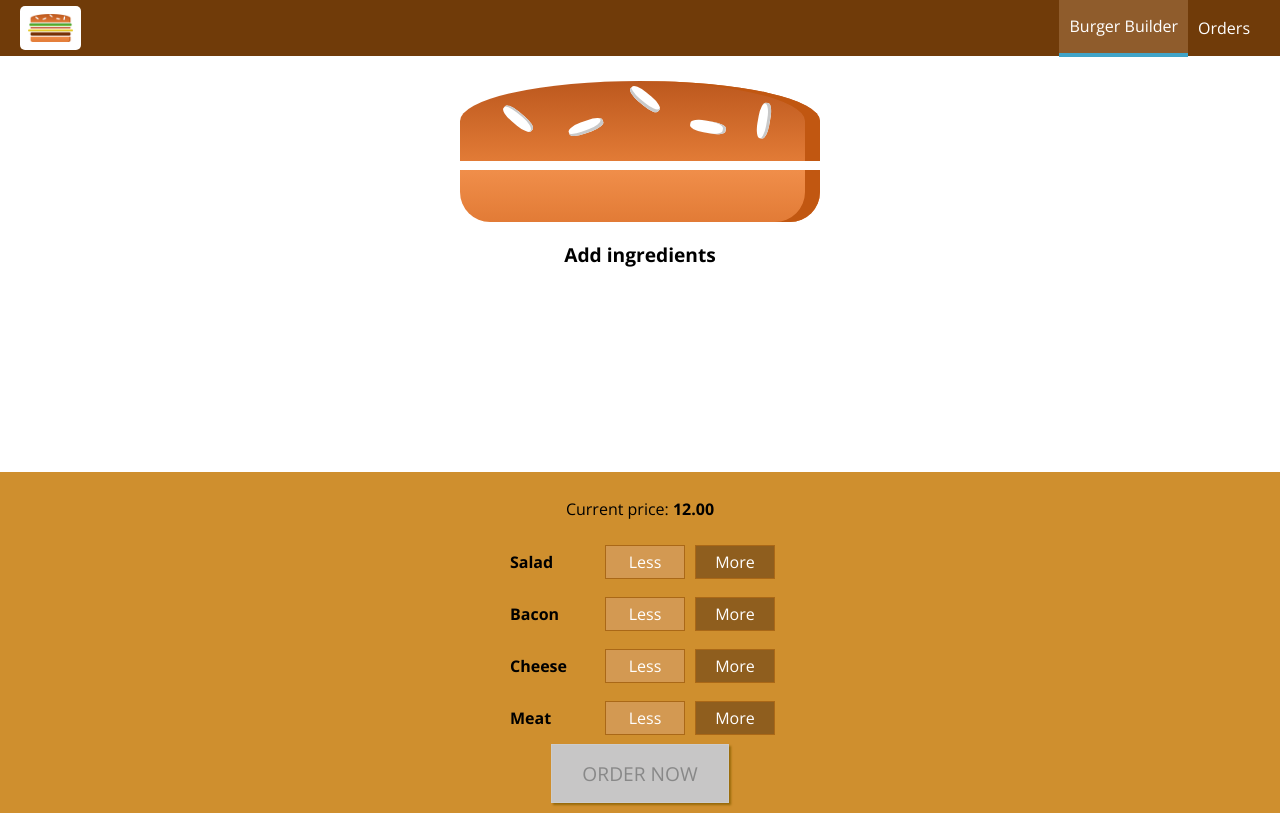
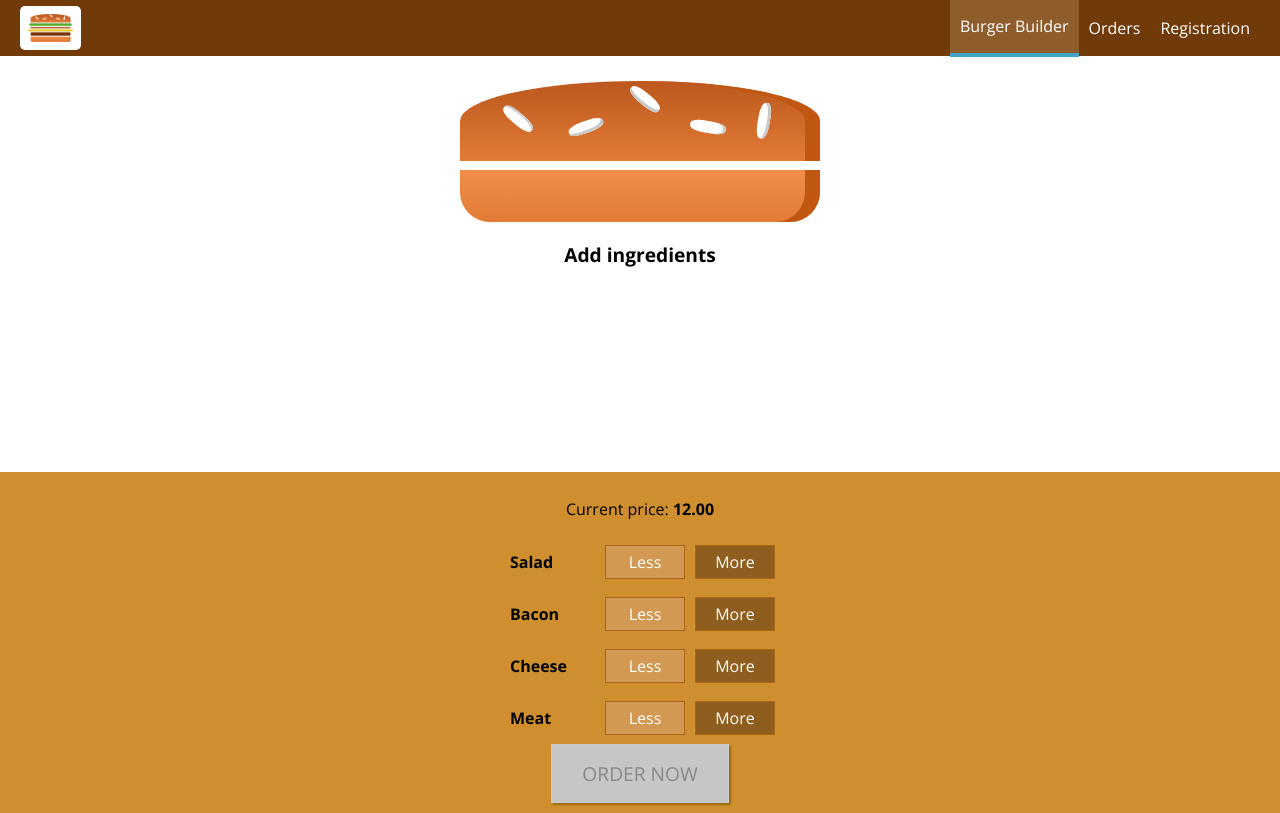
Before and after one commit to SergeyKosarchuk/burger-builder, a React (Create React App) app: page / in a window 1280 px wide. Built offline with nearby package versions, Linux system fonts and the light colour scheme; no server answers.

Commit message:
Add navigation item

```diff
--- a/src/components/UI/Navigation/NavigationItems/NavigationItems.js
+++ b/src/components/UI/Navigation/NavigationItems/NavigationItems.js
@@ -21,5 +21,6 @@ export default function navigationItems (props) {
     <NavigationItems>
         <NavigationItem link="/">Burger Builder</NavigationItem>
         <NavigationItem link="/orders">Orders</NavigationItem>
+        <NavigationItem link='/registration'>Registration</NavigationItem>
     </NavigationItems>)
 }
```
